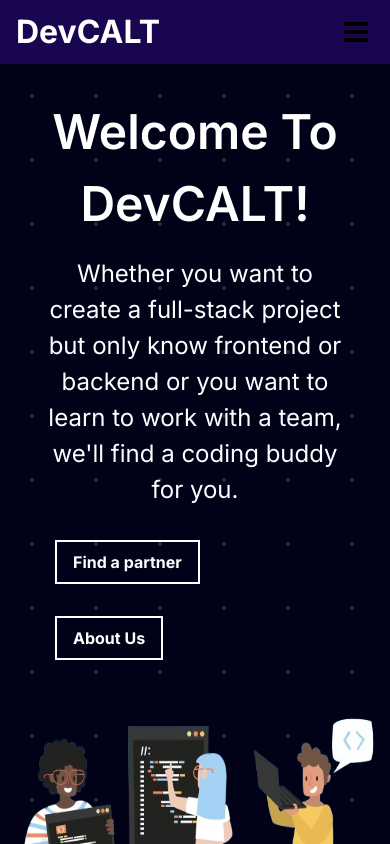
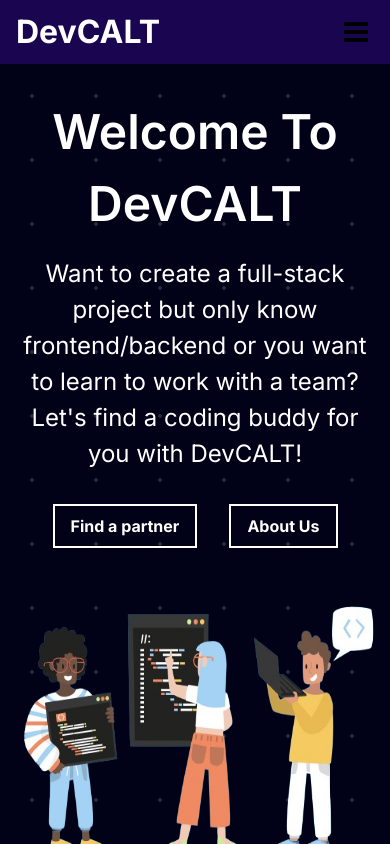
Before and after one commit to Saran-pariyar/DevCALT, a Next.js app: page / in a window 390 px wide. Shown: the top 844 px of the page. Built offline with nearby package versions, Linux system fonts and the light colour scheme.

Commit message:
Added responsiveness and hero text edits

```diff
--- a/app/home/home.scss
+++ b/app/home/home.scss
@@ -67,3 +67,20 @@ margin: 1rem ;
 }
 }
 }
+
+
+// FOR MOBILE
+@media only screen and (max-width:760px) {
+    .hero-section{
+        .hero-container{
+            .hero-text-container{
+                width: 90%;
+                .hero-btn-section{
+                    display: flex;
+                    justify-content: center;
+                    flex-wrap: wrap;
+                }
+            }
+        }
+    }
+}
--- a/app/home/page.tsx
+++ b/app/home/page.tsx
@@ -18,8 +18,9 @@ const HomeComponent = async () => {
 
       <div className="hero-container ">
         <div className="hero-text-container">
-          <h1 className="hero-title">Welcome To DevCALT!</h1>
-          <h2 className="hero-second-title"> Whether you want to create a full-stack project but only know frontend or backend or you want to learn to work with a team, we'll find a coding buddy for you.</h2>
+          <h1 className="hero-title">Welcome To DevCALT</h1>
+          <h2 className="hero-second-title"> Want to create a full-stack project but only know frontend/backend or you want to learn to work with a team?
+          <br /> Let's find a coding buddy for you with DevCALT!</h2>
           <div className="hero-btn-section">
             <Link href={"/developers_list"} className="hero-btn hero-btn-find">Find a partner</Link>
             <Link href={"/developers_list"} className="hero-btn hero-btn-about">About Us</Link>
```
